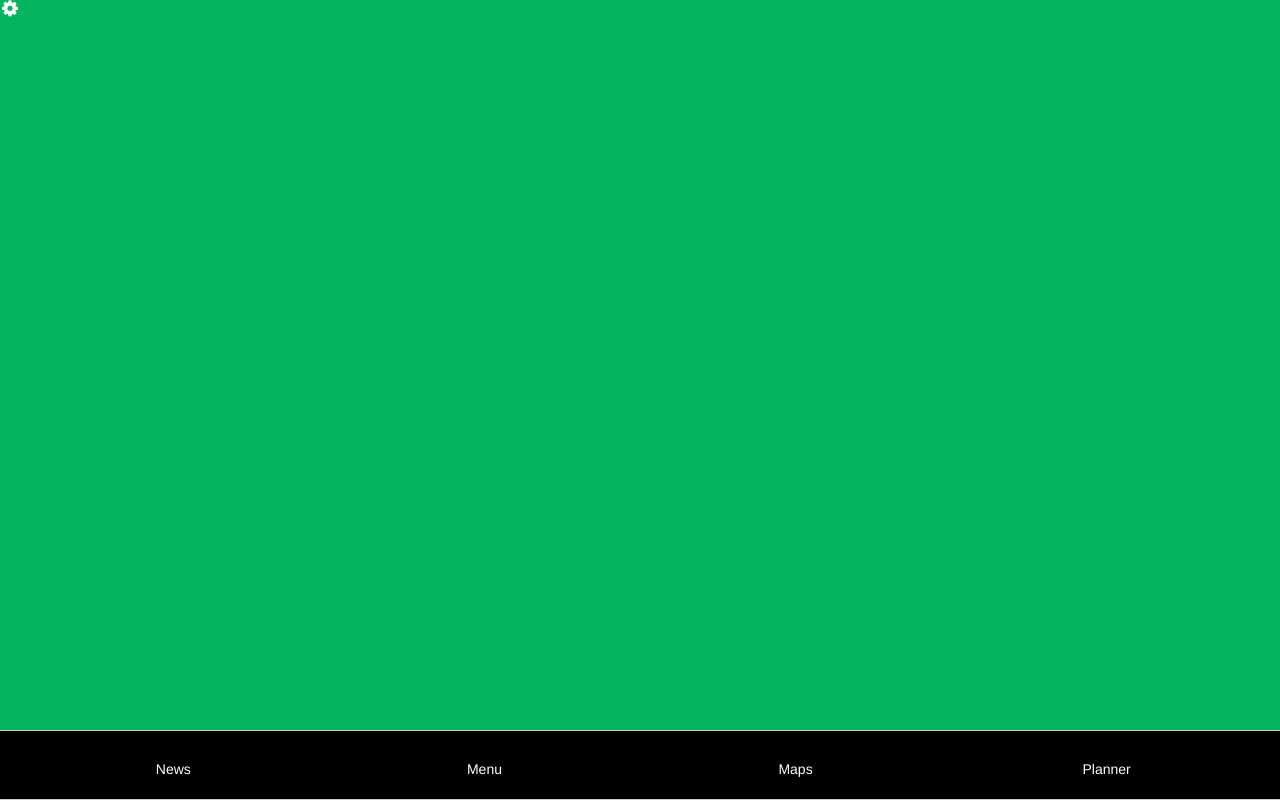
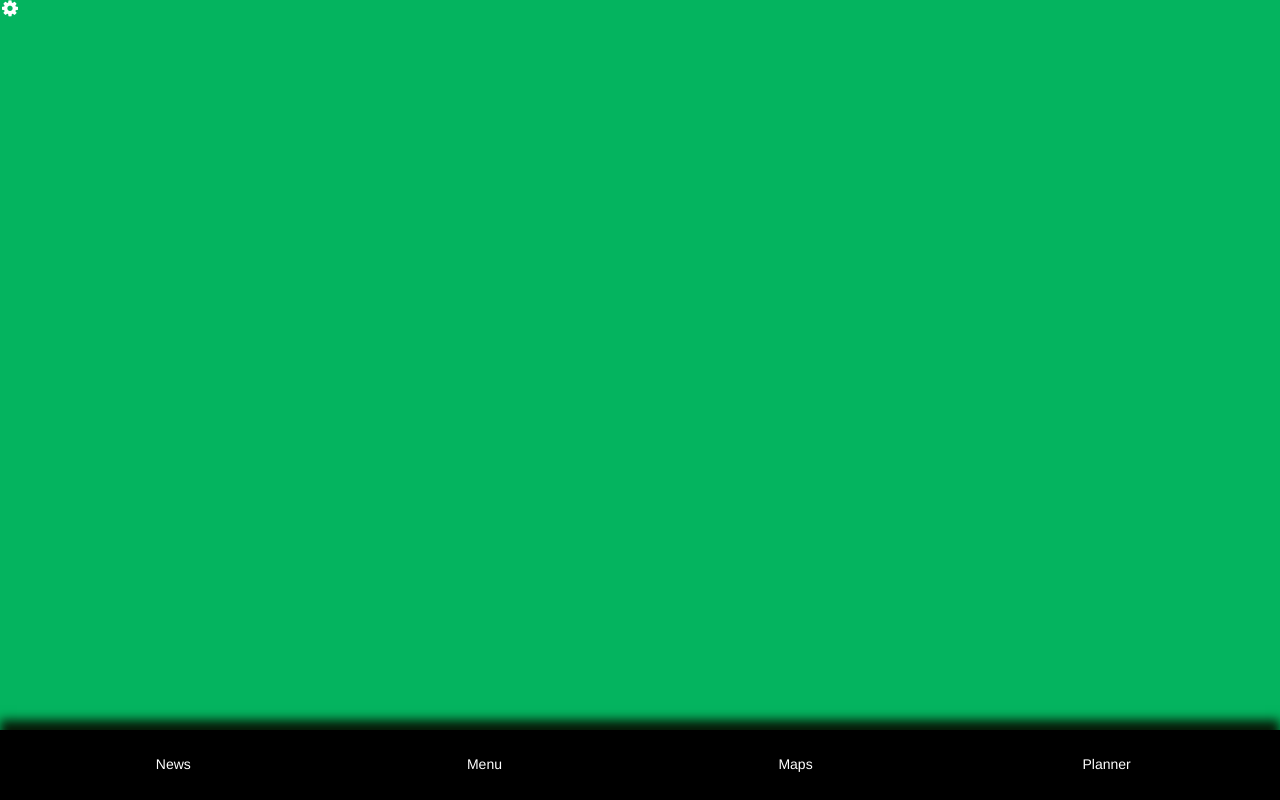
Before and after one commit to rhirst/SpartanApp, a plain HTML site: page index.html in a window 1280 px wide. Drawn offline with nearby package versions, Linux system fonts and the light colour scheme.

Commit message:
added box shadow

```diff
--- a/css/custom.css
+++ b/css/custom.css
@@ -43,12 +43,12 @@ font-size: 150%;
 	position: absolute;
 	bottom: 0;
 	left: 0;
-	border:1px solid #ccc;
-	border-width:1px 0;
+
 	list-style:none;
 	margin:0;
 	padding:0;
 	text-align:center;
+	box-shadow: 0 -10px 10px #071907;
 }
 
 
@@ -71,11 +71,12 @@ left: 0;
 display: inline;
 width: 25%;
 height: 100%;
-outline: 0px solid white;
+
 padding: 0px;
 margin: 0px;
 bottom: 0;
 left: 0;
+
 
 }
 
@@ -85,7 +86,7 @@ left: 0;
 display:inline-block;
 width: 24%;
 height: 100%;
-padding-top: 2em;
+padding-top: 1.7em;
 color: white;
 
 
```
